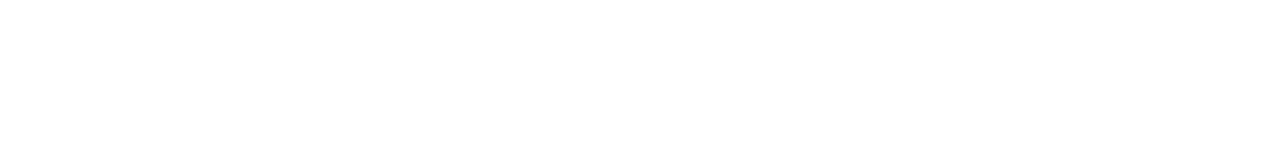
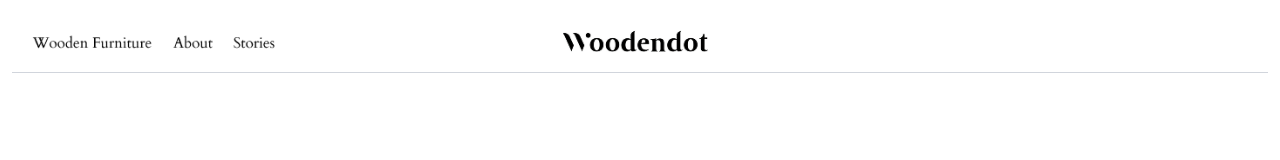
Before and after one commit to Muhammad04-prog/First-project, a website: page src/index.html in a window 1280 px wide. Drawn offline with Linux system fonts and the light colour scheme.

Commit message:
yagon chi

```diff
--- /dev/null
+++ b/package.json
@@ -0,0 +1,6 @@
+{
+  "dependencies": {
+    "@tailwindcss/cli": "^4.1.15",
+    "tailwindcss": "^4.1.15"
+  }
+}
--- a/index.html
+++ b/src/index.html
@@ -4,8 +4,13 @@
     <meta charset="UTF-8">
     <meta name="viewport" content="width=device-width, initial-scale=1.0">
     <title>Document</title>
+    <link rel="stylesheet" href="output.css">
 </head>
 <body>
-
+    <header class="p-3">
+        <div class="border-b border-gray-300">
+            <img src="Frame (26).png">
+        </div>
+    </header>
 </body>
 </html>
--- /dev/null
+++ b/src/input.css
@@ -0,0 +1 @@
+@import "tailwindcss";
```
Also changed, not shown: src/Frame (26).png (added), src/output.css (added), 2 other files.
